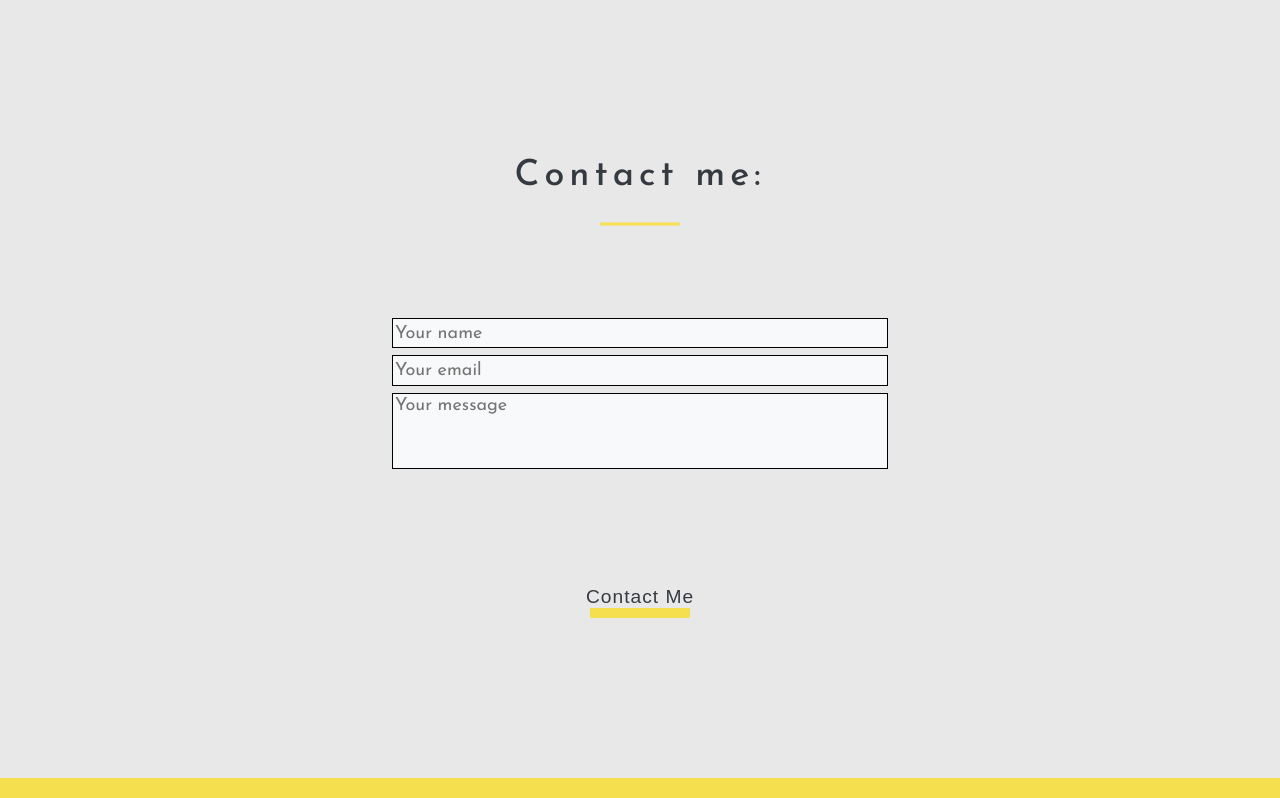
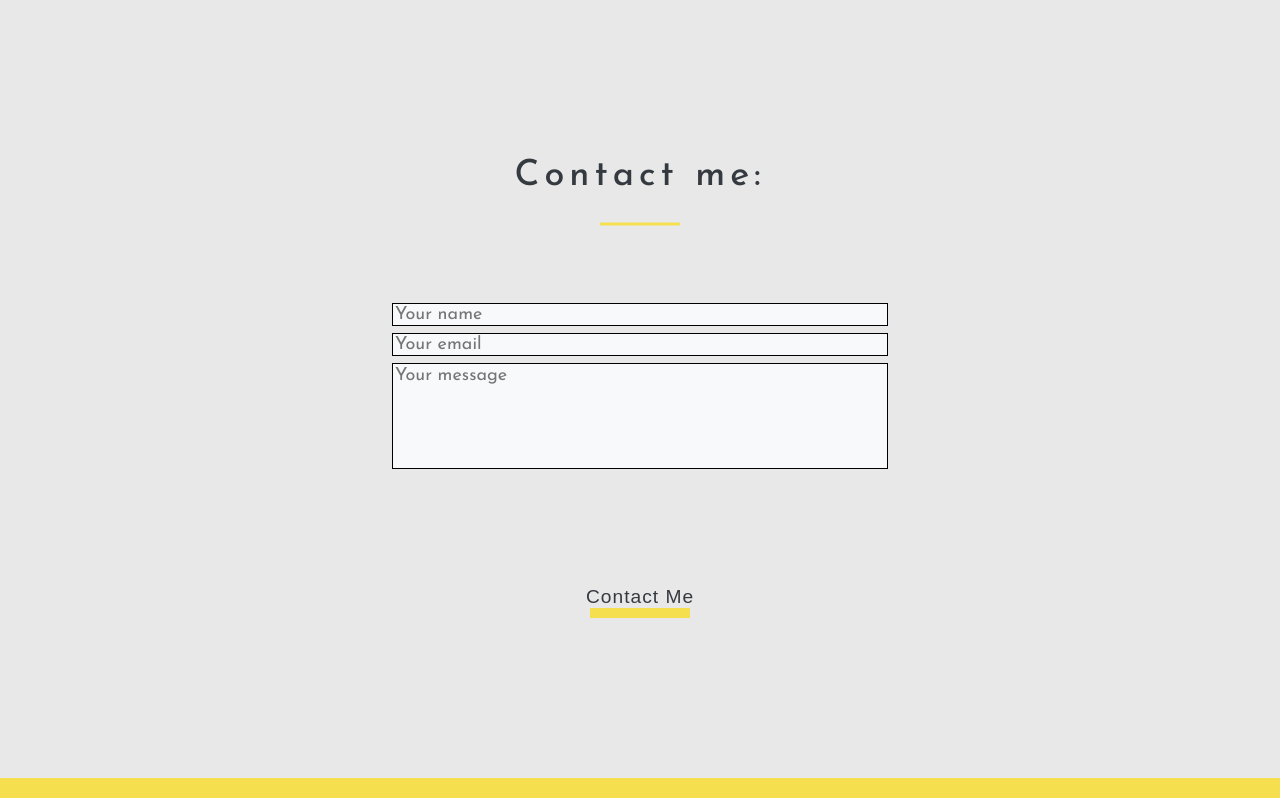
Before and after one commit to paraslov/my_portfolio, a React (Create React App) app: page / in a window 1280 px wide. Shown: the part 2742-3540 px from the top of the page. Built offline with nearby package versions, Linux system fonts and the light colour scheme.

Commit message:
Folio v3.09. formik validation added.

```diff
--- a/src/components/c6-ContactMe/ContactMe.module.scss
+++ b/src/components/c6-ContactMe/ContactMe.module.scss
@@ -26,7 +26,6 @@
 
     .contactMeForm {
       width: 500px;
-      height: 300px;
       display: flex;
       flex-direction: column;
       justify-content: space-between;
@@ -43,7 +42,11 @@
       }
 
       textarea {
-        height: 40% !important;
+        height: 100px !important;
+      }
+
+      .errorField {
+        color: #343a40;
       }
 
       @media (max-width: 767px) {
--- a/src/components/c6-ContactMe/ContactMe.tsx
+++ b/src/components/c6-ContactMe/ContactMe.tsx
@@ -49,7 +49,6 @@ export const ContactMe = () => {
         validate,
         onSubmit: values => {
             setBtnDisable(true)
-            console.log(values)
             const {name, email, message} = values
 
             axios.post('https://smtp-email-folio.herokuapp.com/send-message', {name, email, message})
@@ -67,8 +66,14 @@ export const ContactMe = () => {
                 <Fade direction={'up'} triggerOnce>
                     <form className={s.contactMeForm} onSubmit={formik.handleSubmit}>
                         <input className={s.formItem} type="text" placeholder={'Your name'} {...formik.getFieldProps('name')}/>
+                        {formik.touched.name && formik.errors.name ?
+                            <span className={s.errorField}>{formik.errors.name}</span> : null}
                         <input className={s.formItem} type="text" placeholder={'Your email'} {...formik.getFieldProps('email')}/>
+                        {formik.touched.email && formik.errors.email ?
+                            <span className={s.errorField}>{formik.errors.email}</span> : null}
                         <textarea className={s.formItem} placeholder={'Your message'} {...formik.getFieldProps('message')}/>
+                        {formik.touched.message && formik.errors.message ?
+                            <span className={s.errorField}>{formik.errors.message}</span> : null}
                         <button className={s.btn} type={'submit'} disabled={btnDisable}>Contact Me</button>
                     </form>
                 </Fade>
```
